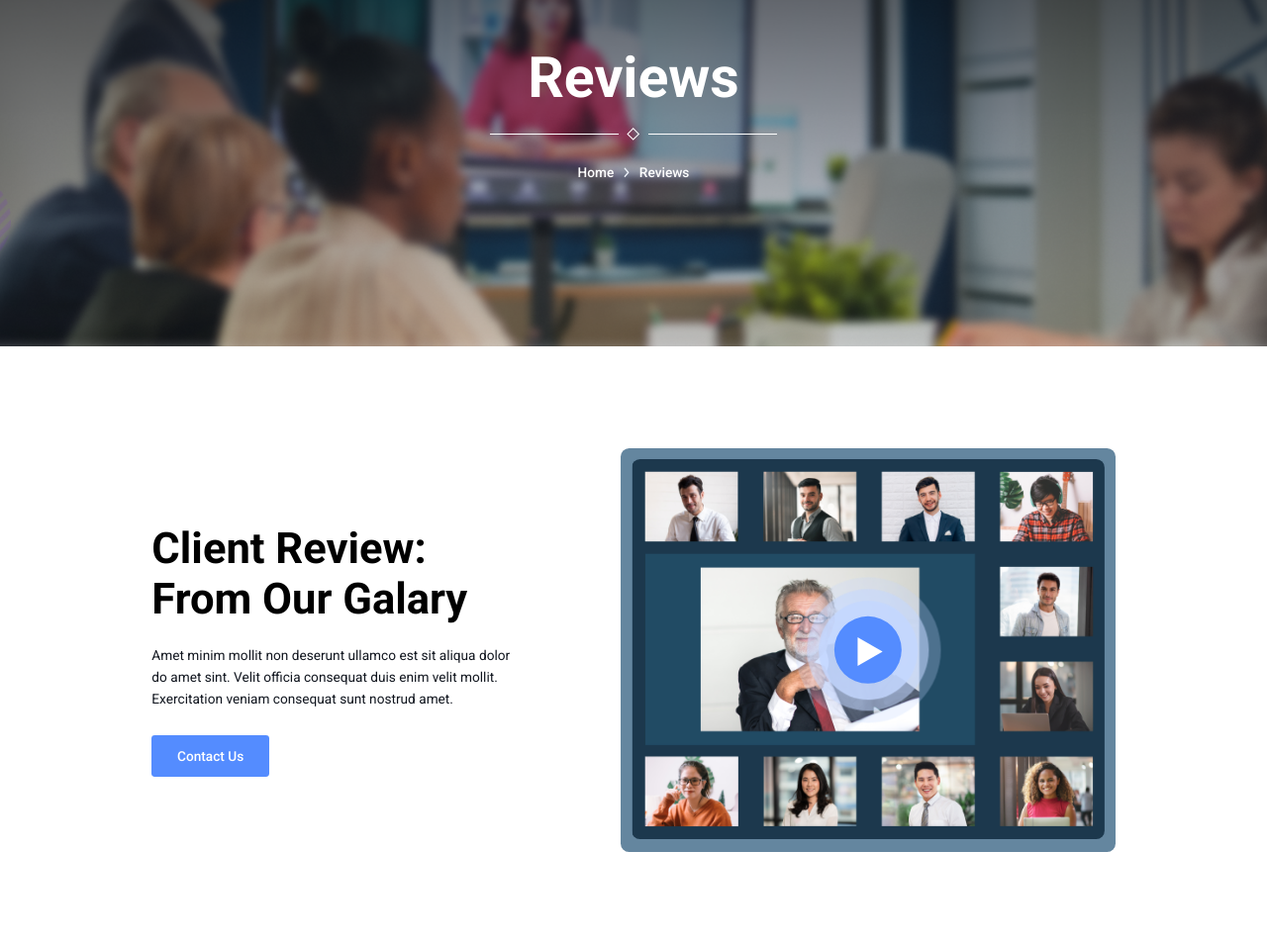
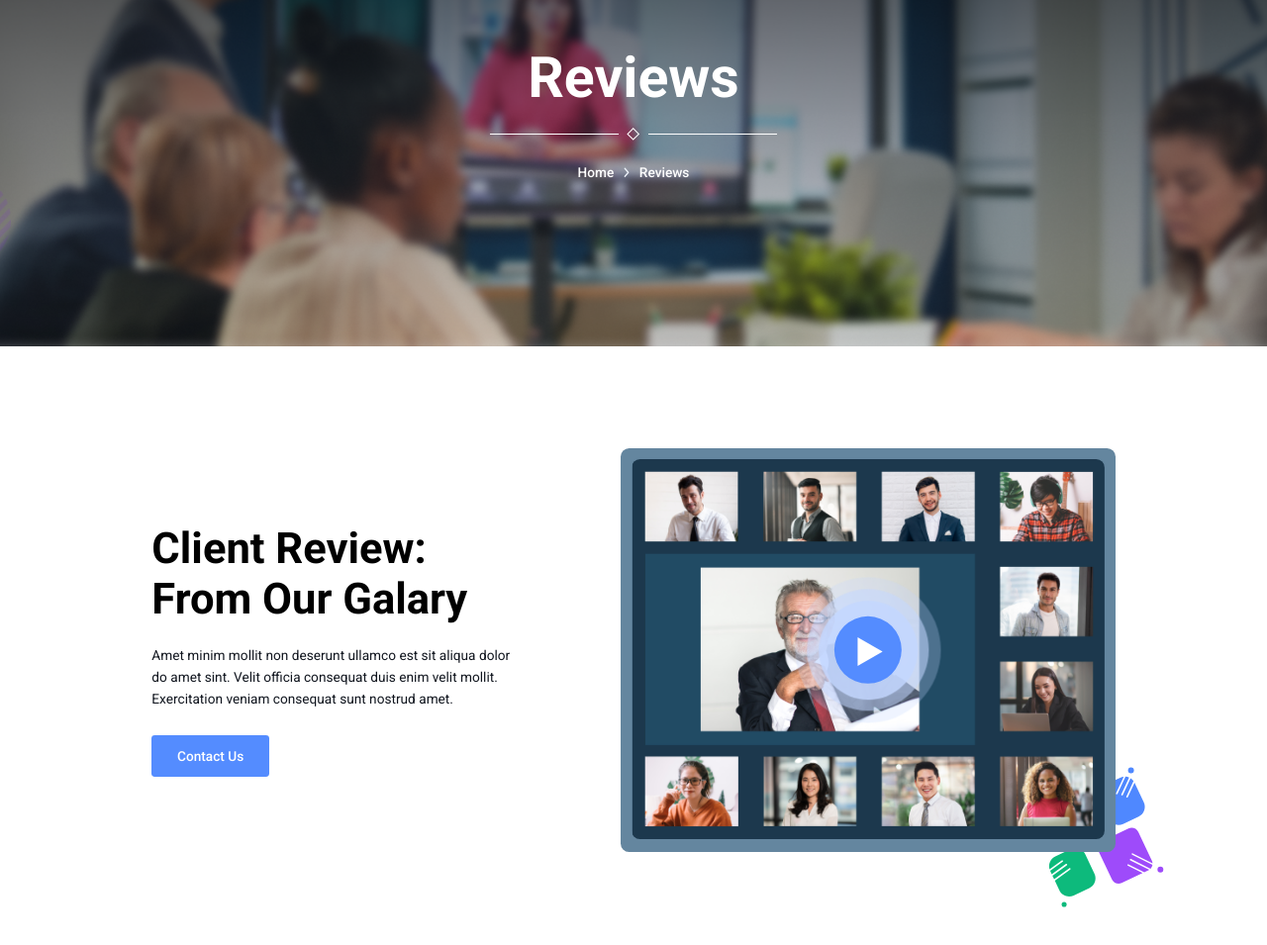
Before and after one commit to sadabdhrubo1997/ujjol-1, a plain HTML site: page index.html in a window 1280 px wide. Shown: the part 79-1034 px from the top of the page at 99% size. Drawn offline with Linux system fonts and the light colour scheme.

Commit message:
vector added on client galary

```diff
--- a/resources/css/homepage/_clientGalary.scss
+++ b/resources/css/homepage/_clientGalary.scss
@@ -38,6 +38,21 @@
     width: 58.5rem;
     padding: 0;
     margin: 0;
+    position: relative;
+
+    &::after {
+      position: absolute;
+      content: "";
+      bottom: -6.5rem;
+      right: -5.8rem;
+      width: 14.5rem;
+      height: 16.6rem;
+      background-image: url(../vectors/galary-vector-1.svg);
+      background-size: 100% 100%;
+      background-repeat: no-repeat;
+      background-position: center center;
+      z-index: 99;
+    }
 
     .video-thumbnail {
       border-radius: 1rem;
@@ -49,6 +64,7 @@
       padding: 1.3rem;
       background-color: #64869f;
       position: relative;
+      z-index: 999;
 
       img.thumbnail {
         border-radius: 1rem;
@@ -58,6 +74,7 @@
         -o-border-radius: 1rem;
         width: 100%;
         height: auto;
+        pointer-events: none;
       }
       .play-button-behind1,
       .play-button-behind2,
```
Also changed, not shown: resources/css/style.css, 1 other file.
